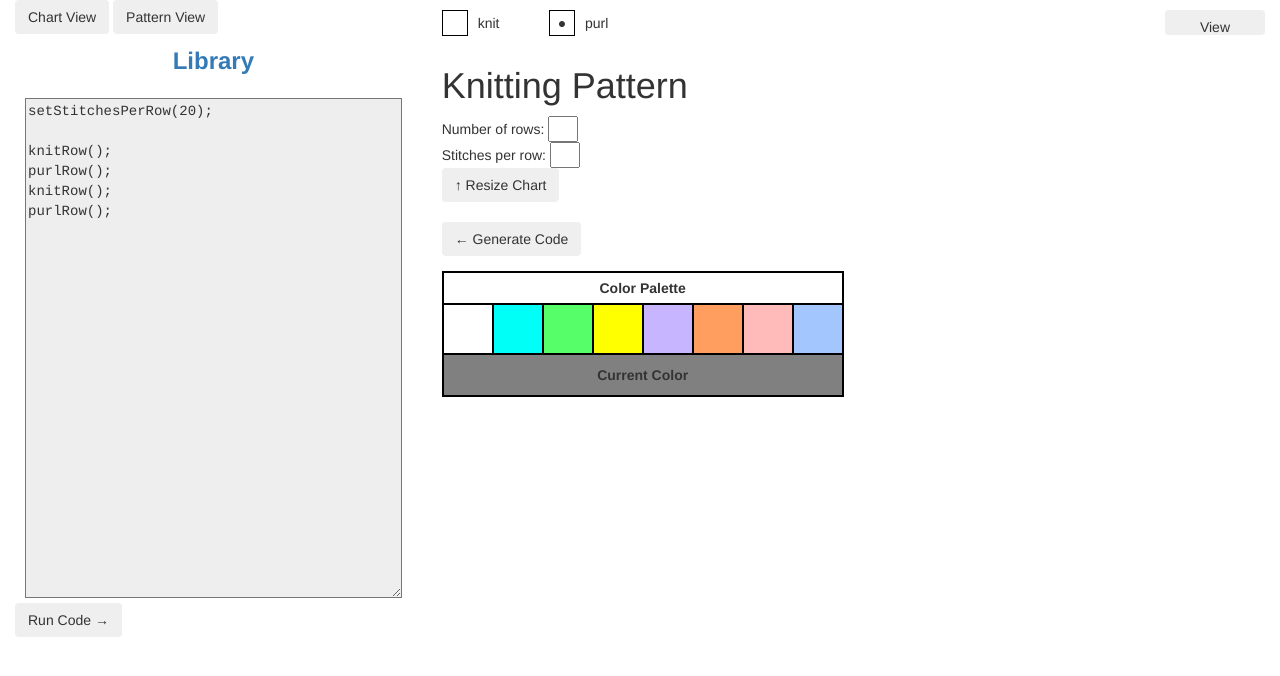
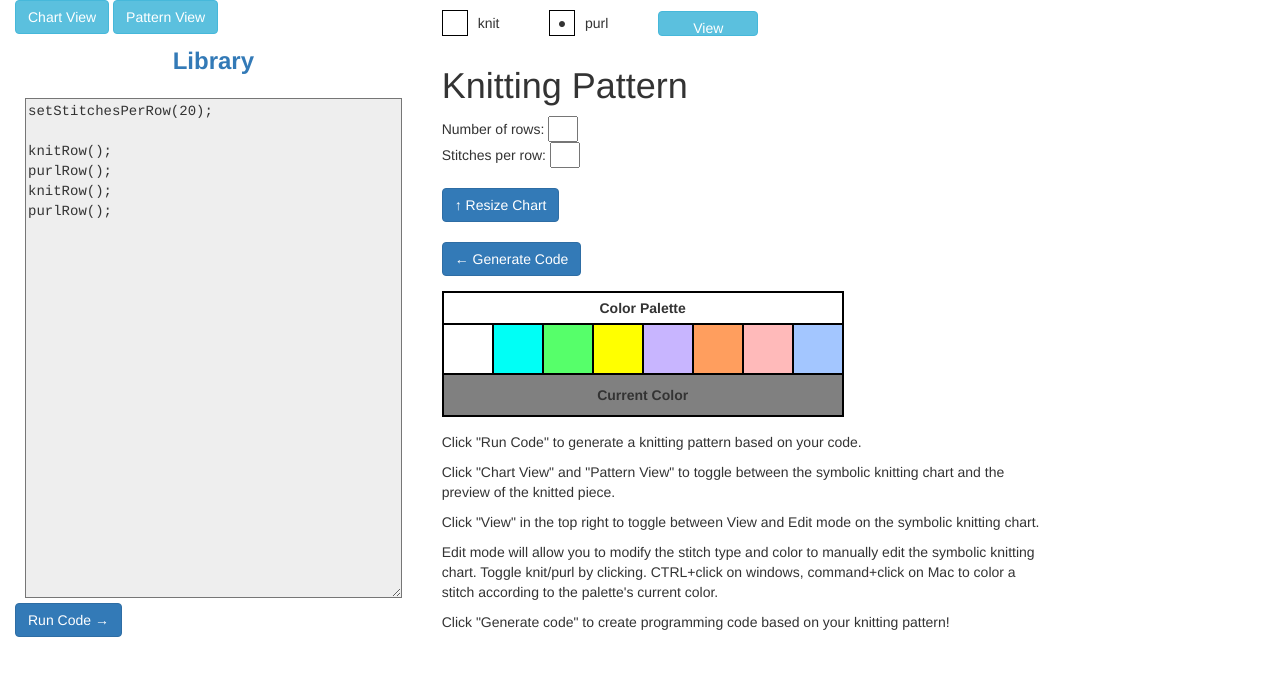
Before and after one commit to stephanieyang/knitting-visualizer, a plain HTML site: page index.html in a window 1280 px wide. Drawn offline with nearby package versions, Linux system fonts and the light colour scheme.

Commit message:
added color to buttons, added basic instructions to front page

```diff
--- a/index.html
+++ b/index.html
@@ -2,7 +2,7 @@
 <html lang="en">
 <head>
 	<meta charset="UTF-8">
-	<title>Document</title>
+	<title>Knitting Visualizer</title>
     <link rel="stylesheet" href="https://maxcdn.bootstrapcdn.com/bootstrap/3.3.5/css/bootstrap.min.css">
 	<link type="text/css" rel="stylesheet" href="https://maxcdn.bootstrapcdn.com/bootstrap/3.3.5/css/bootstrap.min.css">
 	<link type="text/css" rel="stylesheet" href="css/styles.css">
@@ -12,22 +12,22 @@
 	<div class="row">
 		<div class="col-xs-12 col-sm-12 col-md-6 col-lg-4" id="codeArea">
 			<div id="chooseView">
-				<button role="button" id="chartViewBtn" class="btn">Chart View</button>
-				<button role="button" id="patternViewBtn" class="btn">Pattern View</button>
+				<button role="button" id="chartViewBtn" class="btn btn-info">Chart View</button>
+				<button role="button" id="patternViewBtn" class="btn btn-info">Pattern View</button>
 			</div>
 			<div id="libraryLink">
 				<a href="library.html" target="_blank">Library</a>
 			</div>
 			<div id="entry">
 				<textarea id="codeText">setStitchesPerRow(20);&#13;&#10;&#13;&#10;knitRow();&#13;&#10;purlRow();&#13;&#10;knitRow();&#13;&#10;purlRow();</textarea><br />
-				<button role="button" id="runCodeBtn" class="btn">Run Code &#8594;</button>
+				<button role="button" id="runCodeBtn" class="btn btn-primary">Run Code &#8594;</button>
 			</div>
 			<div id="error"></div>
 		</div>
-		<div class="col-xs-12 col-sm-12 col-md-6 col-lg-8" id="displayArea">
+		<div class="col-xs-12 col-sm-12 col-md-6 col-lg-6" id="displayArea">
 			<div id="legend">
 				<div class="row">
-					<div class="col-xs-11">
+					<div class="col-xs-12 col-sm-12 col-md-12 col-lg-12">
 						<table>
 							<tr>
 								<td class="legendSymbol">&nbsp;</td>
@@ -35,11 +35,10 @@
 								<td class="spacing">&nbsp;</td>
 								<td class="legendSymbol">&#9679;</td>
 								<td class="legendDesc">purl</td>
+								<td class="spacing">&nbsp;</td>
+								<td><button role="button" id="chartModeBtn" class="btn btn-info">View</button></td>
 							</tr>
 						</table>
-					</div>
-					<div class="col-xs-1">
-						<button role="button" id="chartModeBtn" class="btn">View</button>
 					</div>
 				</div>
 			</div>
@@ -49,10 +48,10 @@
 			<div id="display"></div>
 			<div id="editUI">
 				<span>Number of rows: <input type="text" name="numRowsInput" class="sizeInput" id="numRowsInput"></span><br />
-				<span>Stitches per row: <input type="text" name="stitchesPerRowInput" class="sizeInput" id="stitchesPerRowInput"></span><br />
-				<button role="button" id="resizeChartBtn" class="btn">&#8593; Resize Chart</button>
+				<span>Stitches per row: <input type="text" name="stitchesPerRowInput" class="sizeInput" id="stitchesPerRowInput"></span><br /><br />
+				<button role="button" id="resizeChartBtn" class="btn btn-primary">&#8593; Resize Chart</button>
 				<br /><br />
-				<button role="button" id="generateCodeBtn" class="btn">&#8592; Generate Code</button>
+				<button role="button" id="generateCodeBtn" class="btn btn-primary">&#8592; Generate Code</button>
 			</div>
 			<div id="colorPalette">
 				<table id="colorTable">
@@ -74,6 +73,13 @@
 					</tr>
 				</table>
 			</div>
+			<div id="directions">
+				<p>Click "Run Code" to generate a knitting pattern based on your code.</p>
+				<p>Click "Chart View" and "Pattern View" to toggle between the symbolic knitting chart and the preview of the knitted piece.</p>
+				<p>Click "View" in the top right to toggle between View and Edit mode on the symbolic knitting chart.</p>
+				<p>Edit mode will allow you to modify the stitch type and color to manually edit the symbolic knitting chart. Toggle knit/purl by clicking. CTRL+click on windows, command+click on Mac to color a stitch according to the palette's current color.</p>
+				<p>Click "Generate code" to create programming code based on your knitting pattern!</p>
+			</div>
 		</div>
 	</div>
 	</div>
--- a/js/knitting-core.js
+++ b/js/knitting-core.js
@@ -23,7 +23,7 @@ function Stitch(isPurl, color) {
 
 
 function showError(errorMsg) {
-    $("#error").append("<p class='error'" + errorMsg + "</p>");
+    $("#error").append("<p class='error'>" + errorMsg + "</p>");
     console.log(errorMsg);
 }
 
--- a/js/script.js
+++ b/js/script.js
@@ -48,8 +48,6 @@ function toggleChartPreviewMode() {
     } else {
         $("#chartModeBtn").html("Edit");
     }
-
-    console.log("CHART_VIEW = " + CHART_VIEW + ", CHART_PREVIEW_MODE =" + CHART_PREVIEW_MODE);
 
     if(CHART_VIEW) {
         // We just now created this table, so add a listener for Chart Edit Mode
```
Also changed, not shown: library.html (+4 -4 lines).
